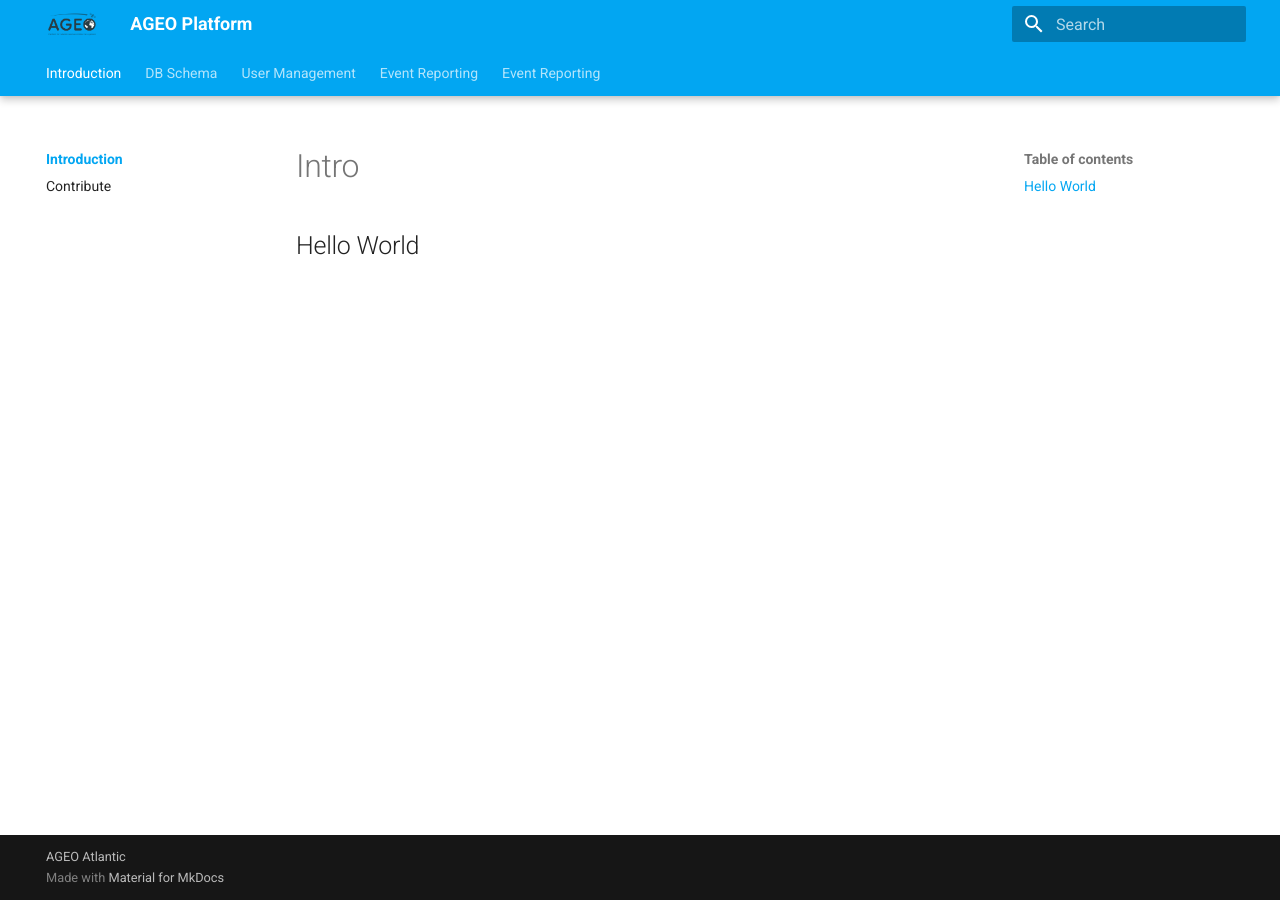
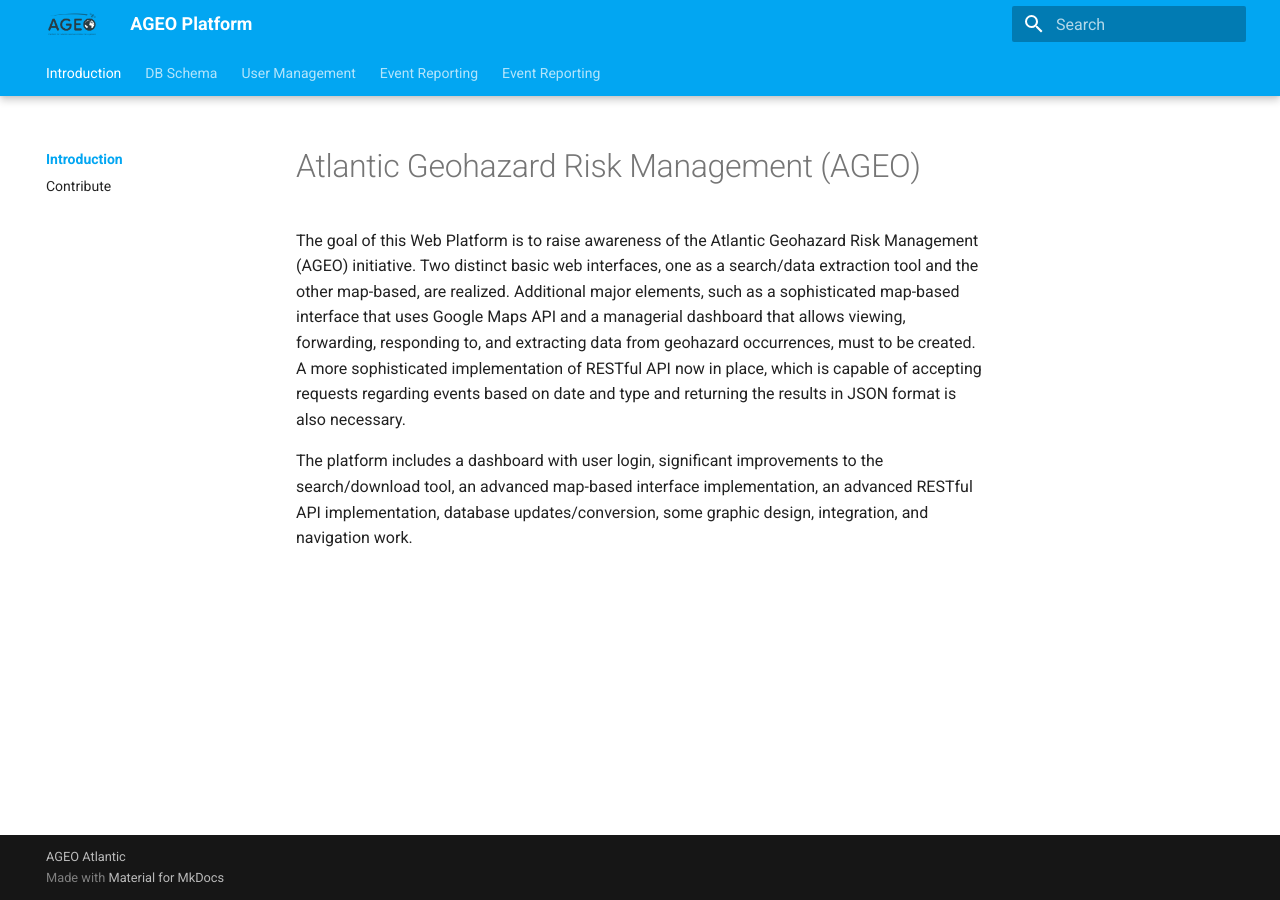
Before and after one commit to blcsuchit/ageo_documentation, an MkDocs documentation site: the page built from docs/introduction/index.md, in a window 1280 px wide. Built offline with MkDocs 1.6.1 and Material for MkDocs 9.7.7, drawn with Linux system fonts in a browser that asks for light colours.

Commit message:
intro page

```diff
--- a/docs/introduction/index.md
+++ b/docs/introduction/index.md
@@ -1 +1,15 @@
-## Hello World
+<h1> Atlantic Geohazard Risk Management (AGEO) </h1>
+
+The goal of this Web Platform is to raise awareness of the Atlantic Geohazard Risk Management
+(AGEO) initiative. Two distinct basic web interfaces, one as a search/data extraction tool and the
+other map-based, are realized. Additional major elements, such as a sophisticated map-based
+interface that uses Google Maps API and a managerial dashboard that allows viewing, forwarding,
+responding to, and extracting data from geohazard occurrences, must to be created. A more
+sophisticated implementation of RESTful API now in place, which is capable of accepting requests
+regarding events based on date and type and returning the results in JSON format is also necessary.
+
+
+The platform includes a dashboard with user login, significant
+improvements to the search/download tool, an advanced map-based interface implementation, an
+advanced RESTful API implementation, database updates/conversion, some graphic design,
+integration, and navigation work.
```
